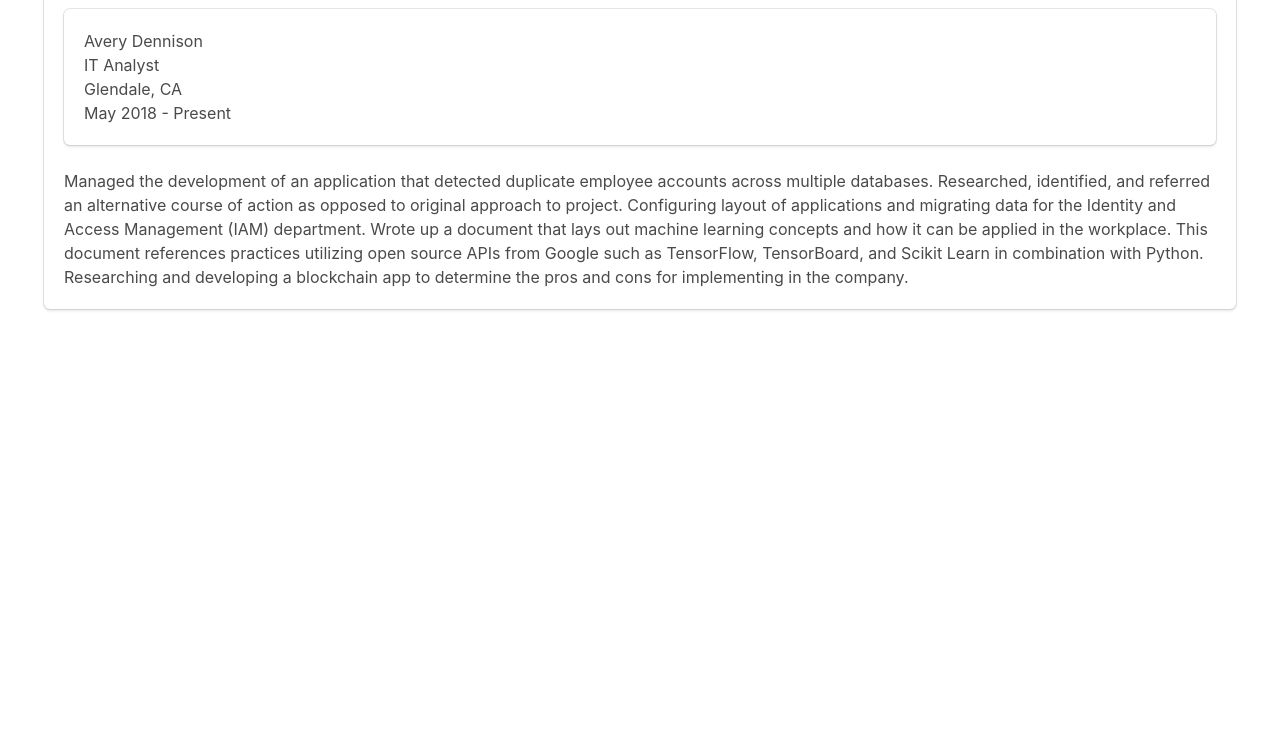
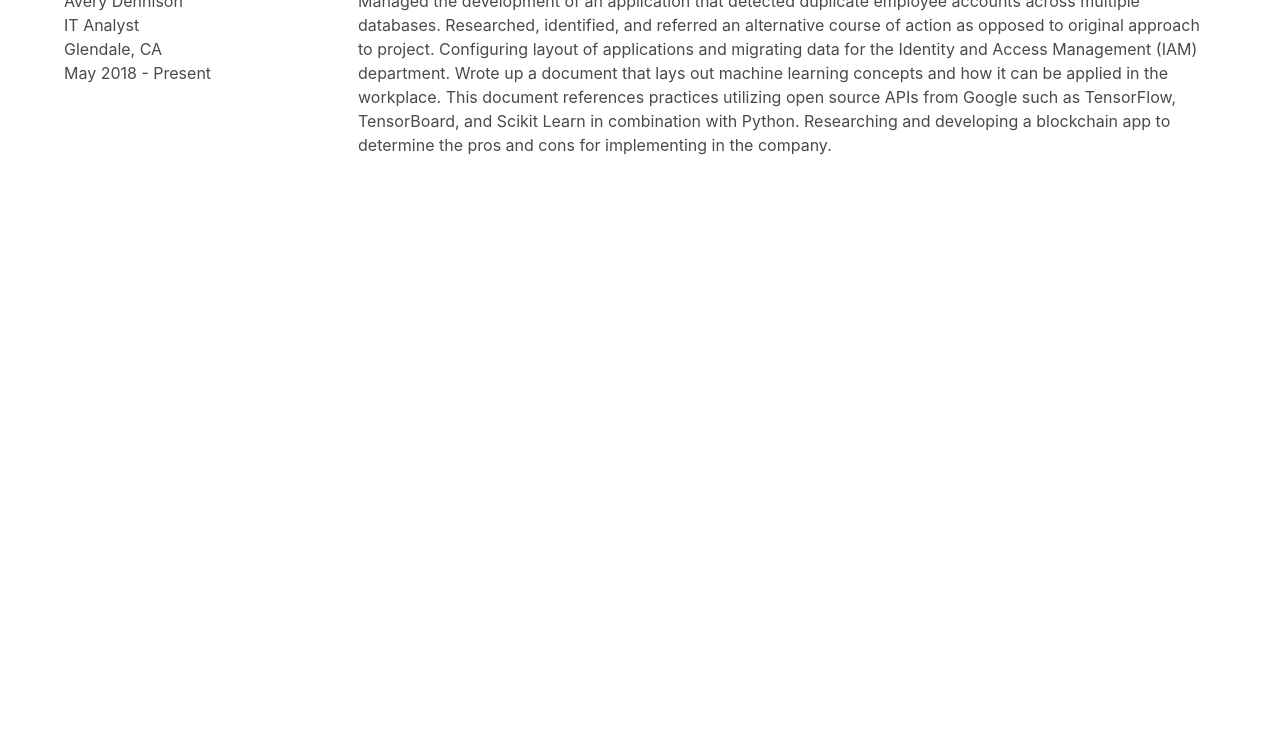
Before and after one commit to csoltero109/csoltero109.github.io, a plain HTML site: page index.html in a window 1280 px wide. Shown: the part 59-800 px from the top of the page. Drawn offline with nearby package versions, Linux system fonts and the light colour scheme.

Commit message:
updating from master

```diff
--- a/index.js
+++ b/index.js
@@ -31,21 +31,22 @@ var app2 = new Vue({
 
 Vue.component('display', {
   props: ['corp','pos','loc','period','details'],
-  template: `<div class="box">
-				<div class="box">
-					<div class="level-left">
+  template: `
+  <div class="container is-fullwidth">
+		<div class="columns">
+			<div class="column is-one-quarter">
 						{{ corp }}<br>
 						{{ pos }}<br>
 						{{ loc }}<br>
 						{{ period }}<br>
-					</div>
-				</div>
-				<div class="container">
-					<div class="level-right">
-						{{ details }}
-					</div>
-				</div>
-			</div>`
+
+			</div>
+
+			<div class="column is-three-quarters">	{{ details }}
+
+			</div>
+		</div>
+	</div>`
 });
 
 
```
Also changed, not shown: index.html (+2 -0 lines).
